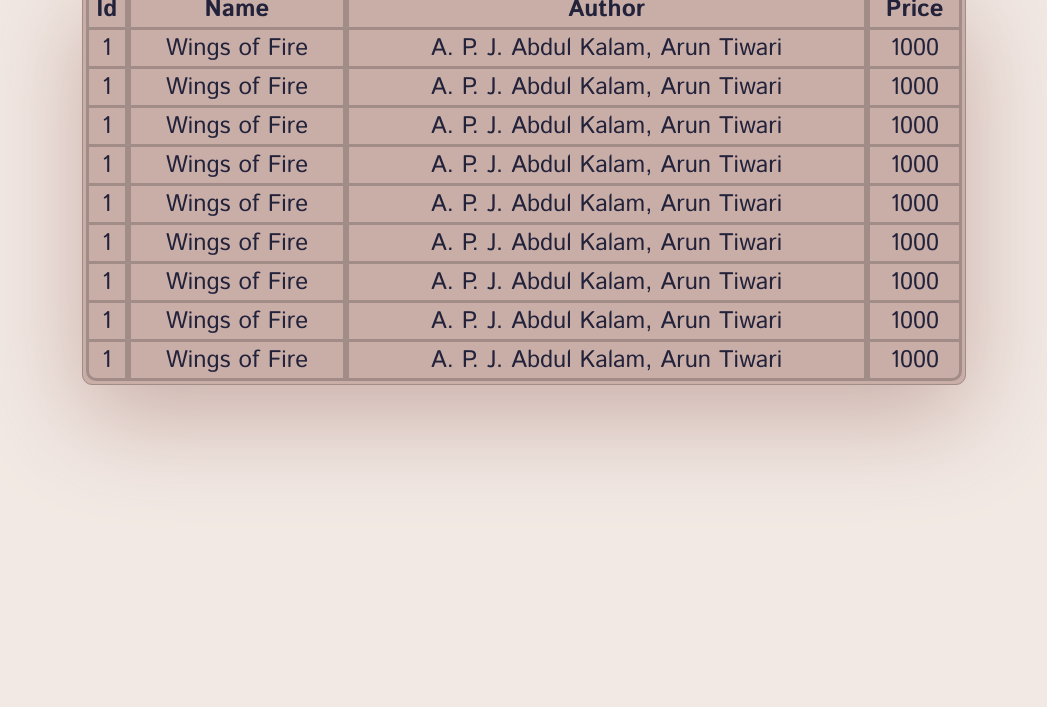
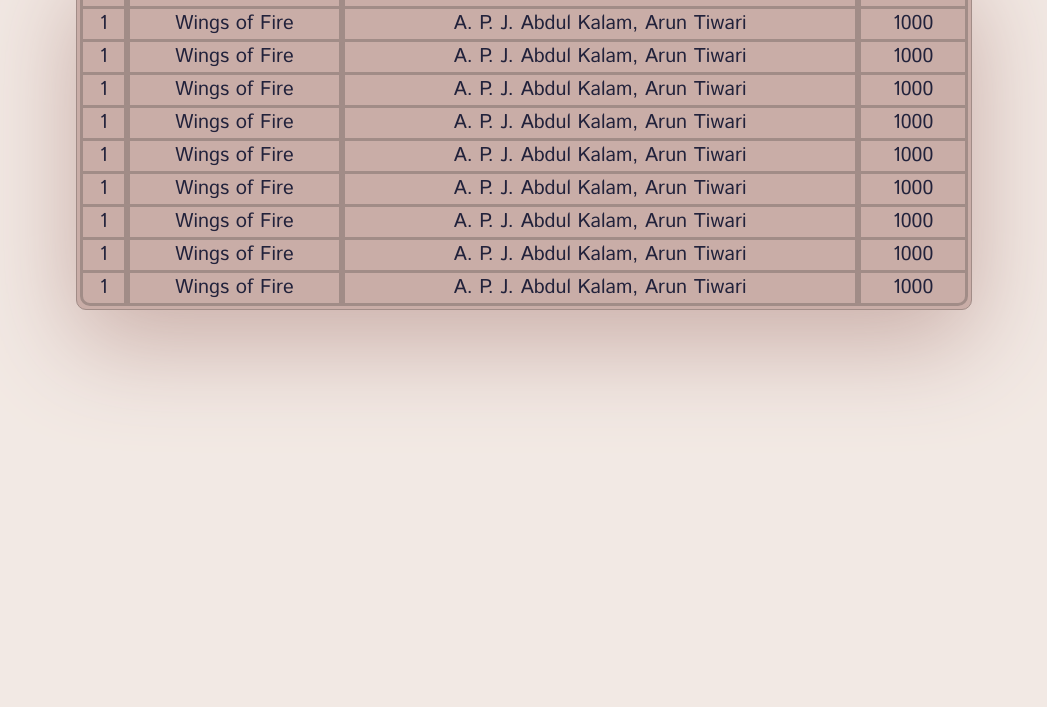
Before and after one commit to nalandenv/A5-Tables-class-id, a plain HTML site: page index.html in a window 1280 px wide. Shown: the part 93-800 px from the top of the page, without its empty margins (116-1163 px from the left). Drawn offline with Linux system fonts and the light colour scheme.

Commit message:
add reset css

```diff
--- a/index.html
+++ b/index.html
@@ -6,6 +6,7 @@
     <meta name="viewport" content="width=device-width, initial-scale=1.0" />
     <title>Tables</title>
     <!-- Linked Stylesheet -->
+    <link rel="stylesheet" href="reset.css" />
     <link rel="stylesheet" href="main.css" />
   </head>
   <body>
@@ -71,10 +72,10 @@
             <td class="data-field">1000</td>
           </tr>
           <tr class="table-row">
-            <td class="data-field-left">1</td>
+            <td class="data-field data-field-left">1</td>
             <td class="data-field">Wings of Fire</td>
             <td class="data-field">A. P. J. Abdul Kalam, Arun Tiwari</td>
-            <td class="data-field-right">1000</td>
+            <td class="data-field data-field-right">1000</td>
           </tr>
         </table>
       </div>
--- a/main.css
+++ b/main.css
@@ -17,16 +17,18 @@ body {
 }
 
 header h1 {
+  font-weight: 700;
   text-align: center;
   margin: 0;
   font-size: 3em;
 }
 
 table {
+  border-collapse: separate;
   text-align: center;
   font-size: 1.5em;
   width: 100%;
-  margin: 0;
+  margin-top: 10px;
   padding: 3px;
   border-spacing: 0;
   background-color: #c9ada7;
@@ -34,12 +36,18 @@ table {
   border: 1px solid #a18c87;
   box-shadow: 0 30px 100px 2px #c9ada7;
 }
+table th {
+  font-weight: 700;
+  font-size: 1em;
+}
 .table .head-field,
 .data-field {
   border: 3px solid #a18c87;
+  padding: 5px 0;
 }
 .data-field {
   border-top: none;
+  font-size: 1.25rem;
 }
 .table .head-field-left {
   border-top-left-radius: 10px;
--- /dev/null
+++ b/reset.css
@@ -0,0 +1,122 @@
+html,
+body,
+div,
+span,
+applet,
+object,
+iframe,
+h1,
+h2,
+h3,
+h4,
+h5,
+h6,
+p,
+blockquote,
+pre,
+a,
+abbr,
+acronym,
+address,
+big,
+cite,
+code,
+del,
+dfn,
+em,
+img,
+ins,
+kbd,
+q,
+s,
+samp,
+small,
+strike,
+strong,
+sub,
+sup,
+tt,
+var,
+b,
+u,
+i,
+center,
+dl,
+dt,
+dd,
+ol,
+ul,
+li,
+fieldset,
+form,
+label,
+legend,
+table,
+caption,
+tbody,
+tfoot,
+thead,
+tr,
+th,
+td,
+article,
+aside,
+canvas,
+details,
+embed,
+figure,
+figcaption,
+footer,
+header,
+hgroup,
+menu,
+nav,
+output,
+ruby,
+section,
+summary,
+time,
+mark,
+audio,
+video {
+  border: 0;
+  font-size: 100%;
+  font: inherit;
+  vertical-align: baseline;
+  margin: 0;
+  padding: 0;
+}
+article,
+aside,
+details,
+figcaption,
+figure,
+footer,
+header,
+hgroup,
+menu,
+nav,
+section {
+  display: block;
+}
+body {
+  line-height: 1;
+}
+ol,
+ul {
+  list-style: none;
+}
+blockquote,
+q {
+  quotes: none;
+}
+blockquote:before,
+blockquote:after,
+q:before,
+q:after {
+  content: none;
+}
+table {
+  border-collapse: collapse;
+  border-spacing: 0;
+}
```
